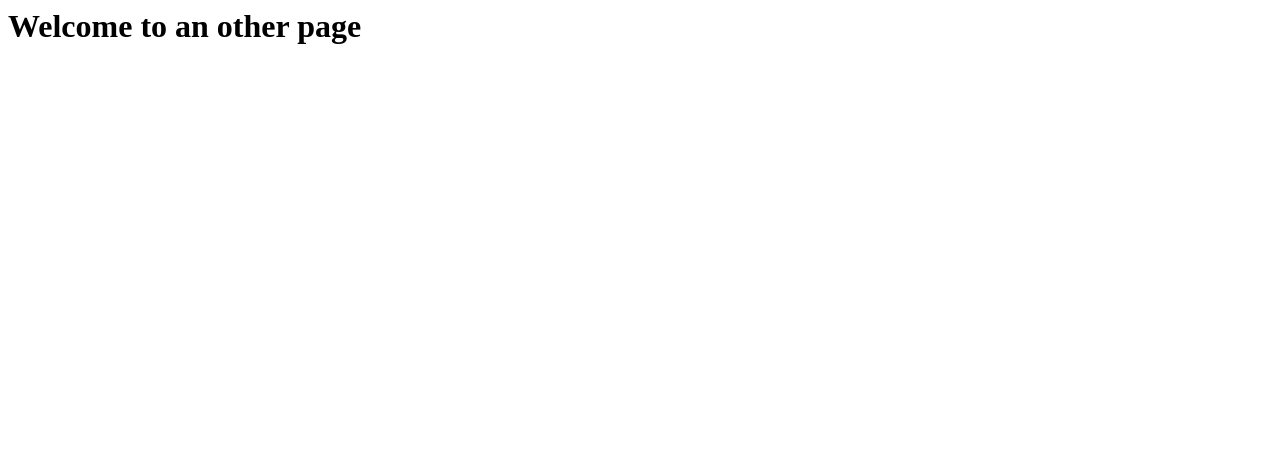
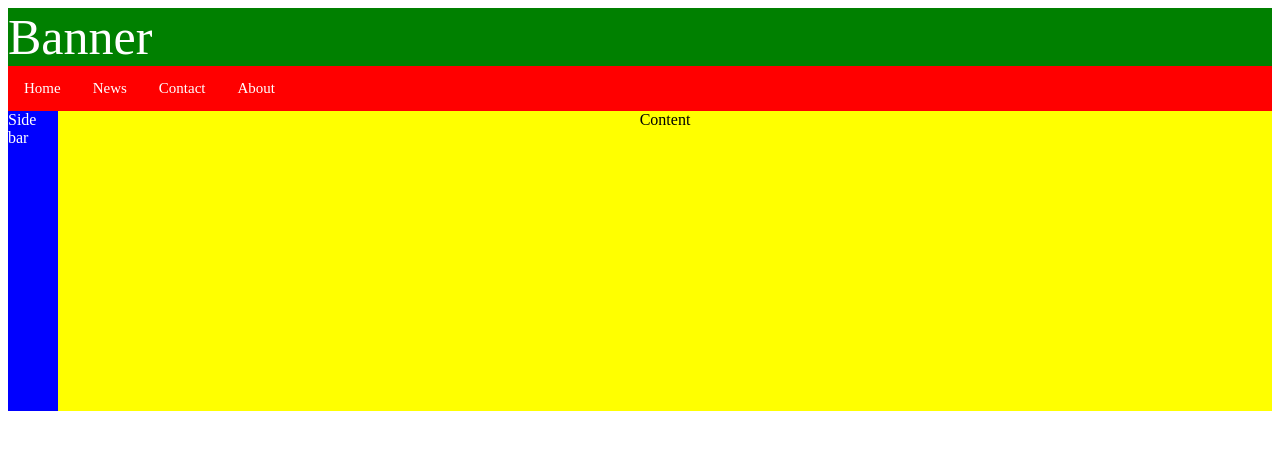
Before and after one commit to Rara312/Rara312.github.io, a plain HTML site: page otherpage.html in a window 1280 px wide. Drawn offline with Linux system fonts and the light colour scheme.

Commit message:
Update otherpage.html

```diff
--- a/otherpage.html
+++ b/otherpage.html
@@ -4,7 +4,27 @@
   </head>
 
   <body>
-    <h1>Welcome to an other page</h1>
+    <div id="banner">
+     Banner
+    </div>
+
+    <div id="nav">
+      <ul>
+  <li><a class="active" href="#home">Home</a></li>
+  <li><a href="#news">News</a></li>
+  <li><a href="#contact">Contact</a></li>
+  <li><a href="#about">About</a></li>
+</ul>
+    </div>
+
+
+    <div id="sidebar">
+      Side bar
+    </div>
+
+    <div id="content">
+      Content
+    </div>
 
   </body>
 </html>
```
